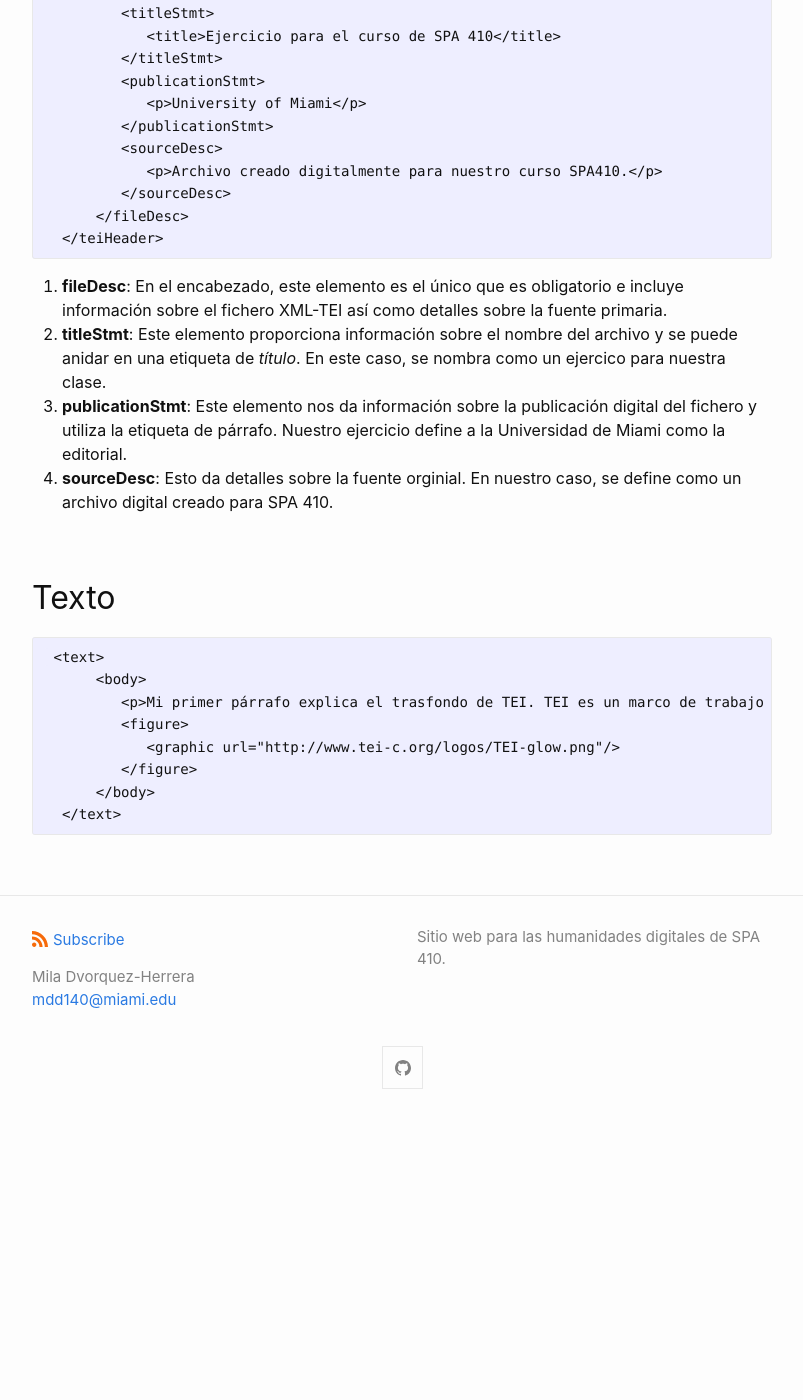
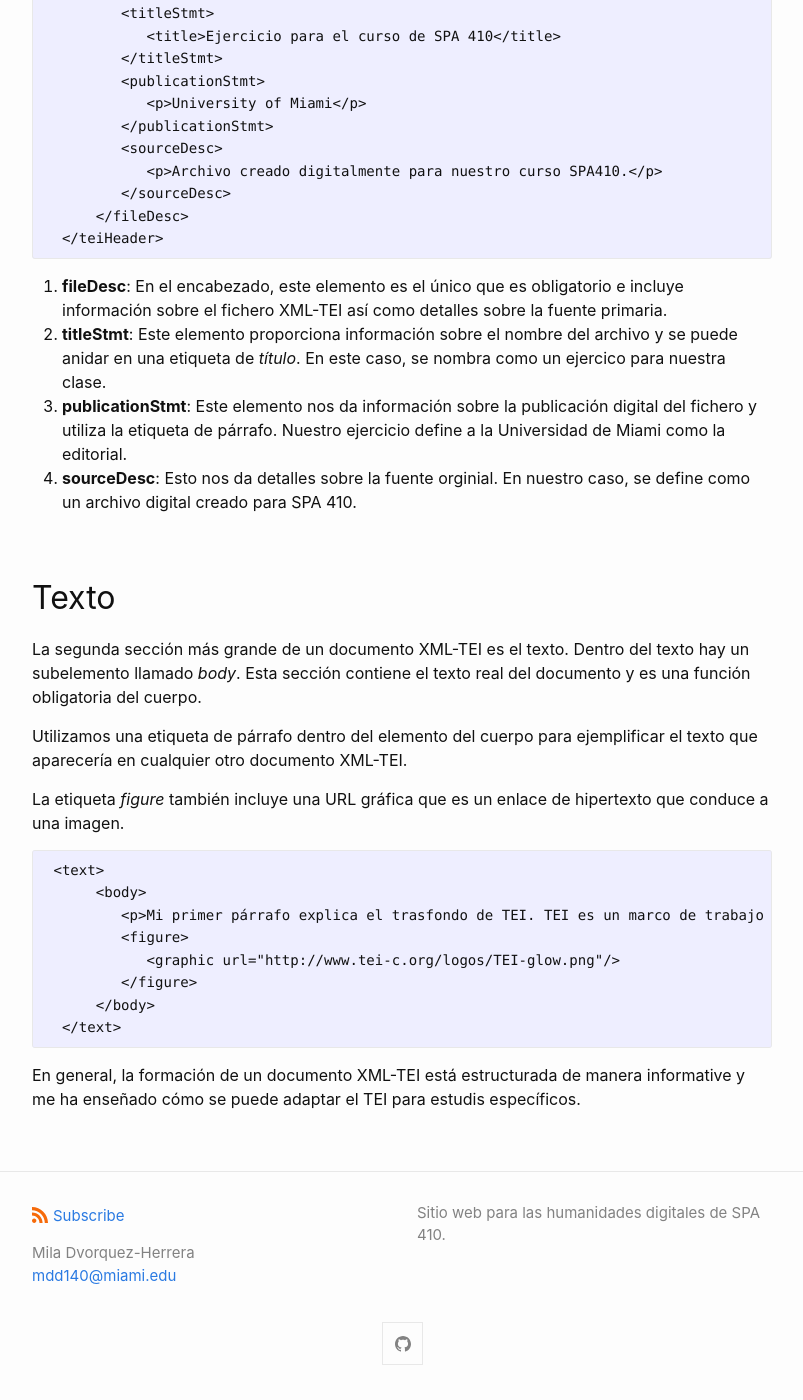
Before and after one commit to miladvh/miladvh.github.io, a Jekyll site: the page built from _posts/2021-10-11-Comentario-TEI.md, in a window 1280 px wide and 1400 px high, scrolled down 1706 px. Shown: the whole window, without its empty margins (238-1041 px from the left). Built offline with Jekyll 4.4.1, drawn with Linux system fonts in a browser that asks for light colours; before the commit the page ends 2830 px from its top, so only the background shows below that.

Commit message:
Update 2021-10-11-Comentario-TEI.md

````diff
--- a/_posts/2021-10-11-Comentario-TEI.md
+++ b/_posts/2021-10-11-Comentario-TEI.md
@@ -63,9 +63,15 @@ Los metadatos de la información relevante sobre el texto se encuentran en el en
   1. **fileDesc**: En el encabezado, este elemento es el único que es obligatorio e incluye información sobre el fichero XML-TEI así como detalles sobre la fuente primaria.
   2. **titleStmt**: Este elemento proporciona información sobre el nombre del archivo y se puede anidar en una etiqueta de *título*. En este caso, se nombra como un ejercico para nuestra clase.
   3. **publicationStmt**: Este elemento nos da información sobre la publicación digital del fichero y utiliza la etiqueta de párrafo. Nuestro ejercicio define a la Universidad de Miami como la editorial.
-  4. **sourceDesc**: Esto da detalles sobre la fuente orginial. En nuestro caso, se define como un archivo digital creado para SPA 410.
+  4. **sourceDesc**: Esto nos da detalles sobre la fuente orginial. En nuestro caso, se define como un archivo digital creado para SPA 410.
 
 ## Texto
+
+La segunda sección más grande de un documento XML-TEI es el texto. Dentro del texto hay un subelemento llamado *body*. Esta sección contiene el texto real del documento y es una función obligatoria del cuerpo.
+
+Utilizamos una etiqueta de párrafo dentro del elemento del cuerpo para ejemplificar el texto que aparecería en cualquier otro documento XML-TEI.
+
+La etiqueta *figure* también incluye una URL gráfica que es un enlace de hipertexto que conduce a una imagen.
 
  ```
  <text>
@@ -77,3 +83,5 @@ Los metadatos de la información relevante sobre el texto se encuentran en el en
       </body>
   </text>
 ```
+
+En general, la formación de un documento XML-TEI está estructurada de manera informative y me ha enseñado cómo se puede adaptar el TEI para estudis específicos.
````
